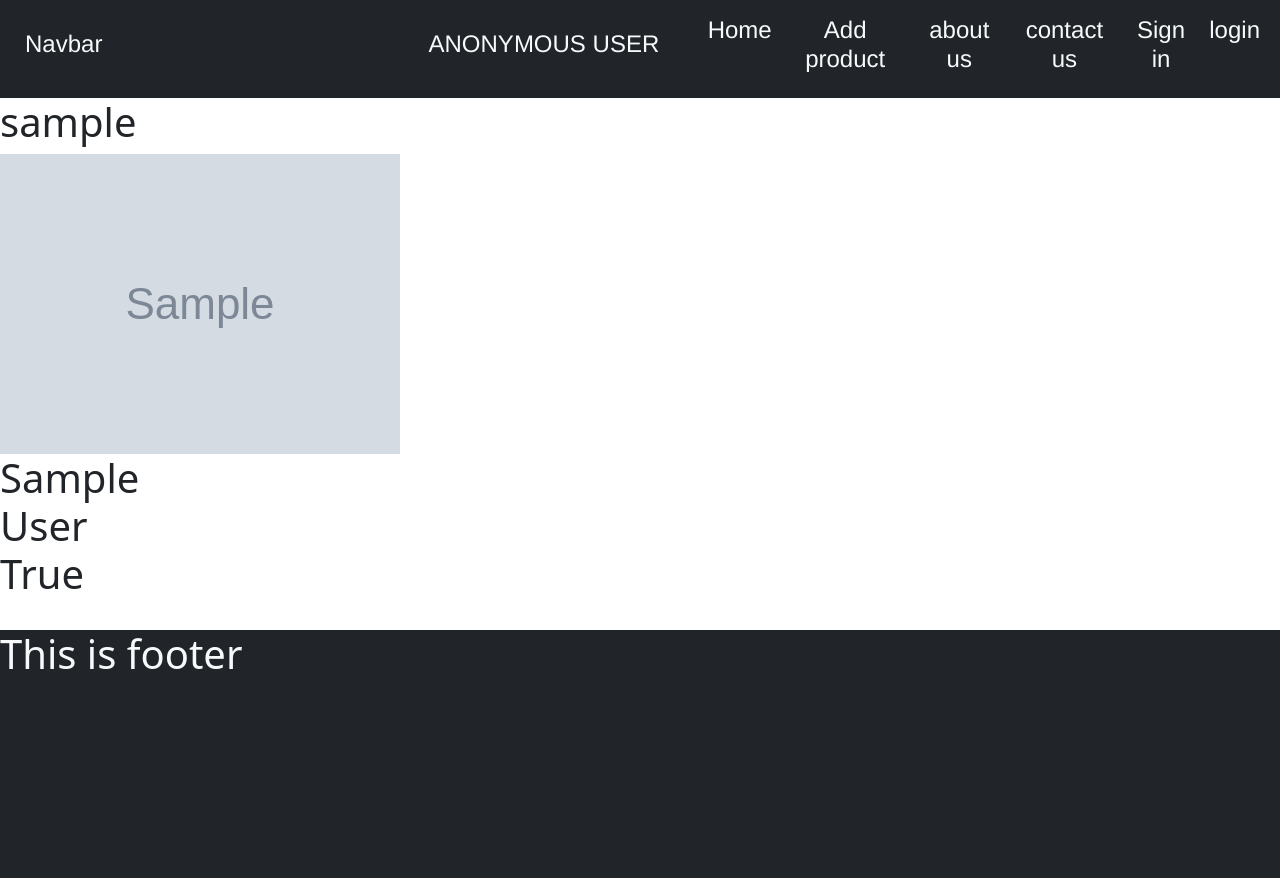
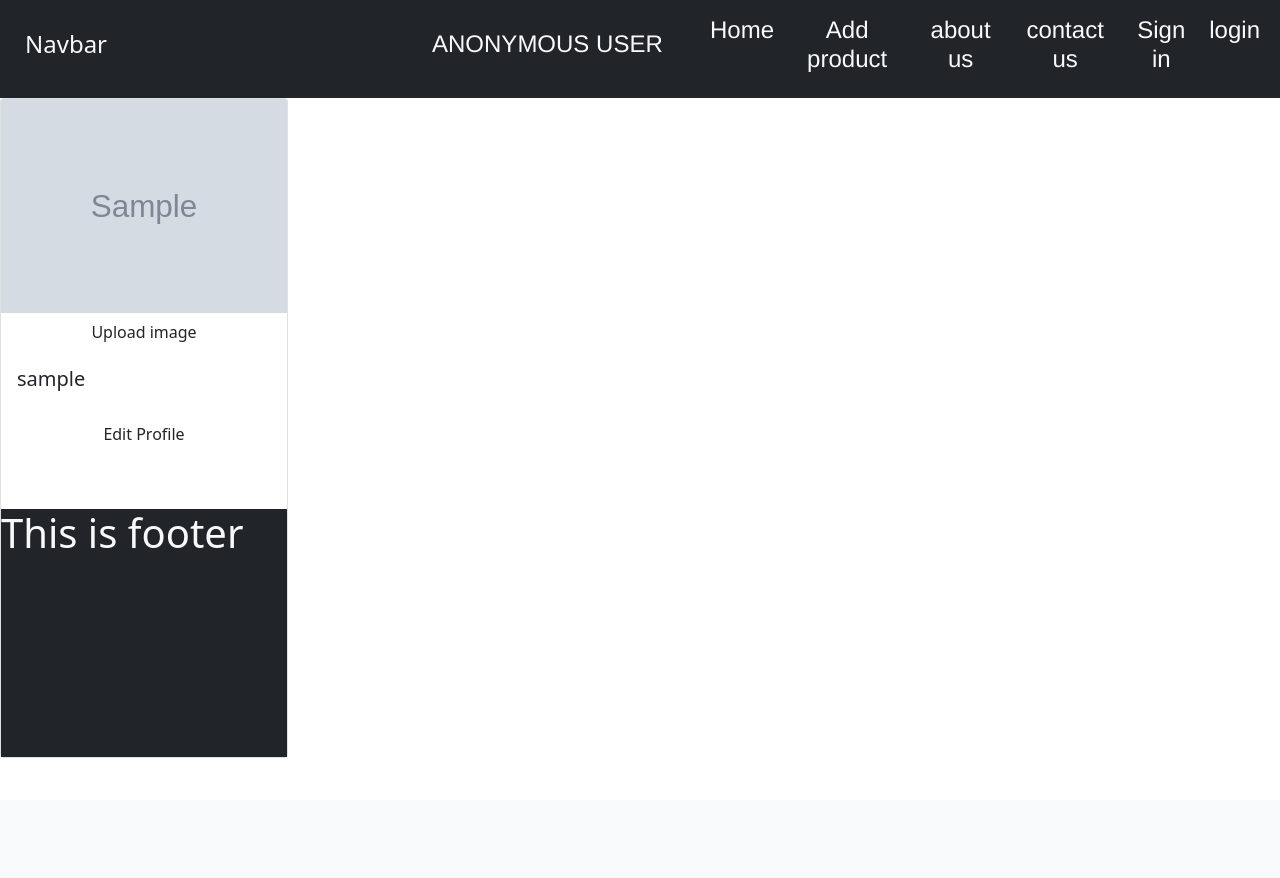
Before and after one commit to ViralCitrusbug/Ecommerce, a Django app: a page that uses DES/templates/base.html in a window 1280 px wide. After the commit the page ends 758 px from the top, so only its background shows below. Run offline with Django 3.2, Linux system fonts and the light colour scheme; tables that the repository leaves empty hold one stand-in row (values such as "Sample post"); grey boxes marked "Sample" are stand-in pictures; parts of the project's set-up code (start-up, migrations or seed data) failed here and were passed over; some libraries are stand-ins or nearby versions.

Commit message:
modified something

```diff
--- a/DES/templates/base.html
+++ b/DES/templates/base.html
@@ -57,7 +57,6 @@
 
   </style>
 
-    <!-- <div class="container">-->
     <header>
     <section class="header">
 
@@ -70,7 +69,6 @@
             </button>
 
           <div class="collapse navbar-collapse" id="navbarSupportedContent">
-             <!-- <div class="row"> -->
                <div class="col-3"></div>
               {% if request.user.is_authenticated %}
               <div class="col-3"> <a class=" btn rounded-pill text-light" href="/profile/{{request.user.username}}"> <b><font class="text-ligtht" style="font-family: 'Franklin Gothic Medium', 'Arial Narrow', Arial, sans-serif;"><h4 style="text-transform: uppercase;" >{{request.user.first_name}}</h4></font></b></a></div>
@@ -106,7 +104,6 @@
 
 
               </ul ></div>
-             <!-- </div> -->
 
             </div>
           </div>
@@ -123,7 +120,6 @@
       <h1 class="text-light">This is footer</h1>
       <br><br><br><br><br><br><br><br>
     </footer>
-  <!-- </div> -->
     <!-- Optional JavaScript; choose one of the two! -->
 
     <!-- Option 1: Bootstrap Bundle with Popper -->
--- a/DES/templates/profile.html
+++ b/DES/templates/profile.html
@@ -2,15 +2,24 @@
 {% block title %}
 Profile
 {% endblock %}
+{% block css %}
+w100{
+  width : 100%;
+}
+{% endblock %}
 
 {% block body %}
-<h1>{{user}}</h1>
-    <img src="{{user.profile.image.url}}" alt="">
-    <h1>
-    {{user.first_name}}
-    <br>
-    {{user.last_name}}
-    <br>
-    {{user.is_authenticated}}
-  </h1>
+<div class="card" style="width: 18rem;">
+  <img src="{{user.profile.image.url}}" class="card-img-top" alt="...">
+  <a href="" class="btn">Upload image</a>
+  <div class="card-body">
+    <h5 class="card-title">{{user.username}}</h5>
+
+  <div class="card-body">
+    <div class="row">
+      <a href="" class="btn">Edit Profile</a>
+
+    </div>
+  </div>
+</div>
 {% endblock %}
```
Also changed, not shown: media/DES/files/AA6FFFB9-DB35-46AA-A6E2-BDB100AA8C03_1.jpg (added).
